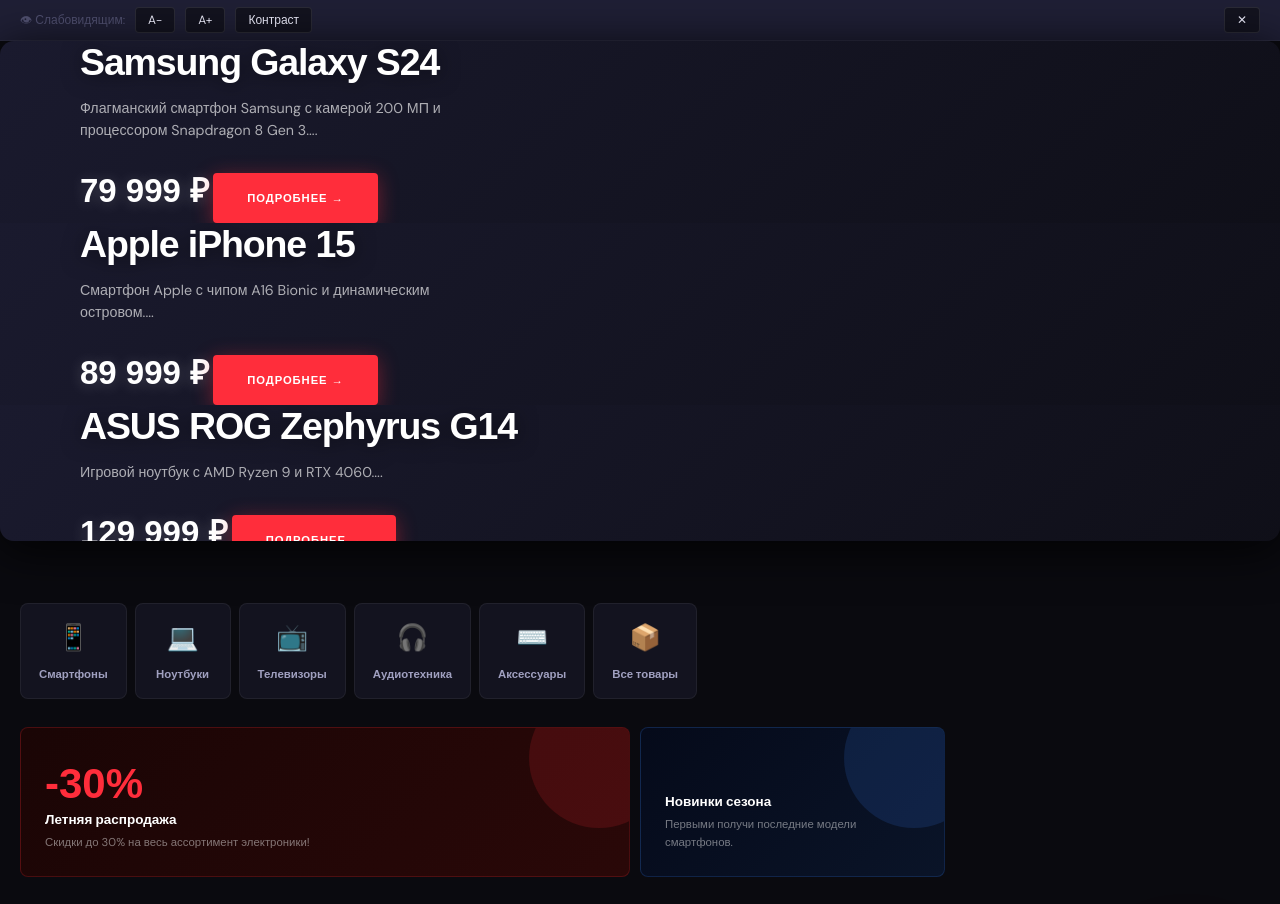
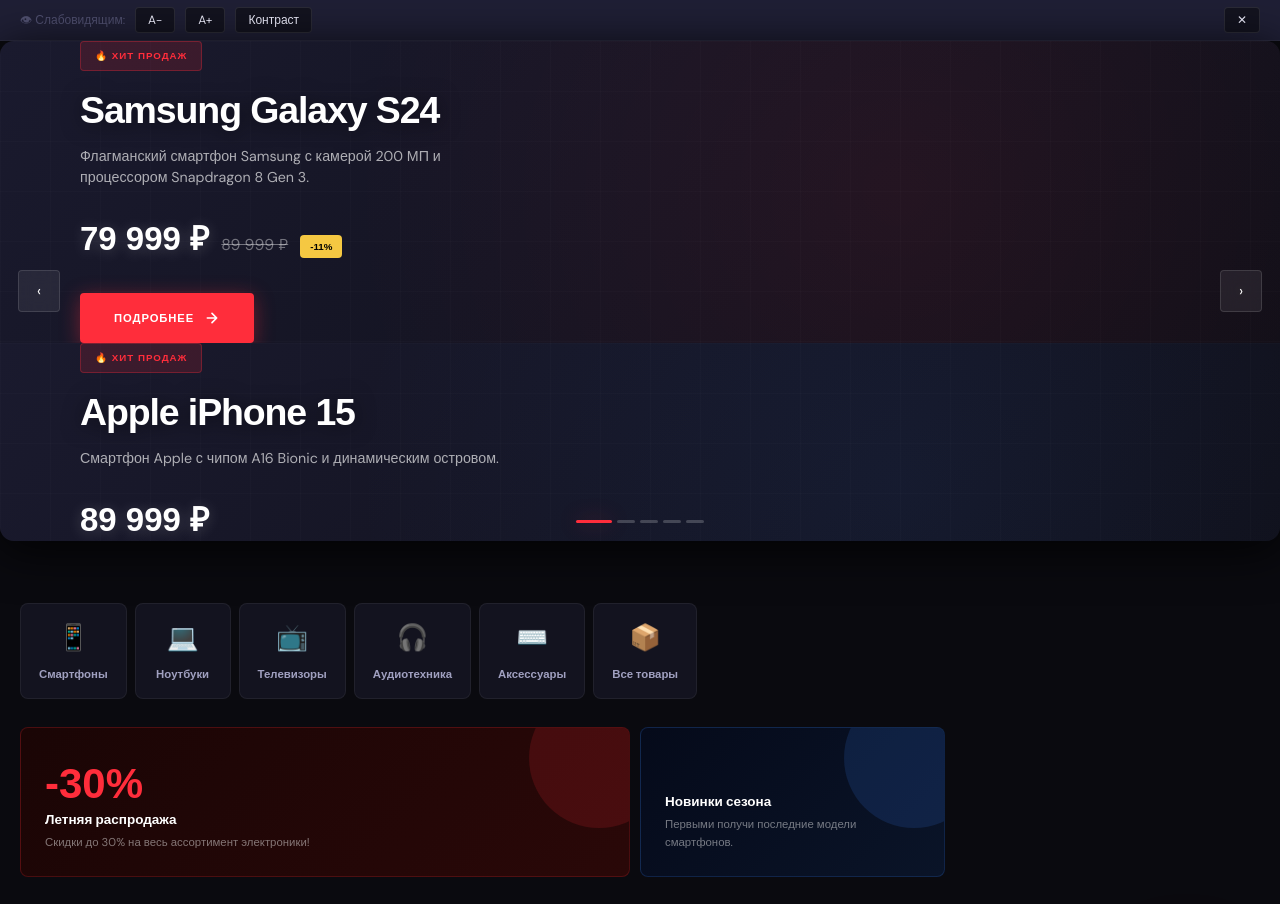
Before and after one commit to xbloody96-creator/shop1, a PHP site: page / in a window 1280 px wide. Shown: the part 147-1051 px from the top of the page. Run offline with PHP 8.4, Linux system fonts and the light colour scheme; data comes from the database, SQL or seed files in the repository; some libraries are stand-ins or nearby versions; some web fonts are replaced.

Commit message:
update branch

```diff
--- a/assets/js/main.js
+++ b/assets/js/main.js
@@ -32,9 +32,9 @@ document.addEventListener('DOMContentLoaded', () => {
   // ── Hero Slider ────────────────────────────
   const sliderContainer = document.querySelector('.slider-container');
   const slides         = document.querySelectorAll('.slide');
-  const dots           = document.querySelectorAll('.dot');
-  const prevBtn        = document.querySelector('.slider-arrow.prev');
-  const nextBtn        = document.querySelector('.slider-arrow.next');
+  const dots           = document.querySelectorAll('.slider-dot');
+  const prevBtn        = document.querySelector('.slider-prev');
+  const nextBtn        = document.querySelector('.slider-next');
   let   cur            = 0;
   let   autoPlay       = null;
   let   isTouch        = false;
--- a/index.php
+++ b/index.php
@@ -17,26 +17,40 @@ require_once __DIR__ . '/includes/header.php';
     <div class="slider-container">
         <?php foreach ($sliderProducts as $i => $item): ?>
         <div class="slide <?= $i===0?'active':'' ?>">
+            <div class="slide-bg slide-bg-<?= ($i % 3) + 1 ?>"></div>
+            <div class="slide-grid"></div>
             <div class="slide-content">
+                <div class="slide-tag">🔥 Хит продаж</div>
                 <h2 class="slide-title"><?= htmlspecialchars($item['name']) ?></h2>
-                <p class="slide-description"><?= htmlspecialchars(mb_substr($item['description'] ?? '', 0, 120)) ?>...</p>
-                <span class="slide-price"><?= number_format($item['price'], 0, '', ' ') ?> ₽</span>
-                <a href="product.php?id=<?= $item['id'] ?>" class="slide-btn">Подробнее →</a>
+                <p class="slide-description"><?= htmlspecialchars(mb_substr($item['description'] ?? '', 0, 120)) ?></p>
+                <div class="slide-prices">
+                    <span class="slide-price"><?= number_format($item['price'], 0, '', ' ') ?> ₽</span>
+                    <?php if ($item['old_price'] && $item['old_price'] > $item['price']): ?>
+                    <span class="slide-old"><?= number_format($item['old_price'], 0, '', ' ') ?> ₽</span>
+                    <span class="slide-pct">-<?= round((1 - $item['price'] / $item['old_price']) * 100) ?>%</span>
+                    <?php endif; ?>
+                </div>
+                <a href="product.php?id=<?= $item['id'] ?>" class="slide-btn">
+                    <span>Подробнее</span>
+                    <svg width="16" height="16" viewBox="0 0 24 24" fill="none" stroke="currentColor" stroke-width="2.5" stroke-linecap="round" stroke-linejoin="round"><path d="M5 12h14M12 5l7 7-7 7"/></svg>
+                </a>
             </div>
             <?php if ($item['main_image']): ?>
-            <div class="slide-image-wrapper">
+            <div class="slide-image-wrap">
                 <img src="uploads/<?= htmlspecialchars($item['main_image']) ?>"
-                     alt="<?= htmlspecialchars($item['name']) ?>" class="slide-image">
+                     alt="<?= htmlspecialchars($item['name']) ?>"
+                     class="slide-image"
+                     onerror="this.style.display='none'">
             </div>
             <?php endif; ?>
         </div>
         <?php endforeach; ?>
     </div>
-    <button class="slider-arrow prev">‹</button>
-    <button class="slider-arrow next">›</button>
-    <div class="slider-dots">
+    <button class="slider-prev" aria-label="Предыдущий слайд">‹</button>
+    <button class="slider-next" aria-label="Следующий слайд">›</button>
+    <div class="slider-controls">
         <?php foreach ($sliderProducts as $i => $_): ?>
-        <button class="dot <?= $i===0?'active':'' ?>" data-index="<?= $i ?>"></button>
+        <button class="slider-dot <?= $i===0?'active':'' ?>" data-index="<?= $i ?>"></button>
         <?php endforeach; ?>
     </div>
 </div>
```
Also changed, not shown: 1 other file.
